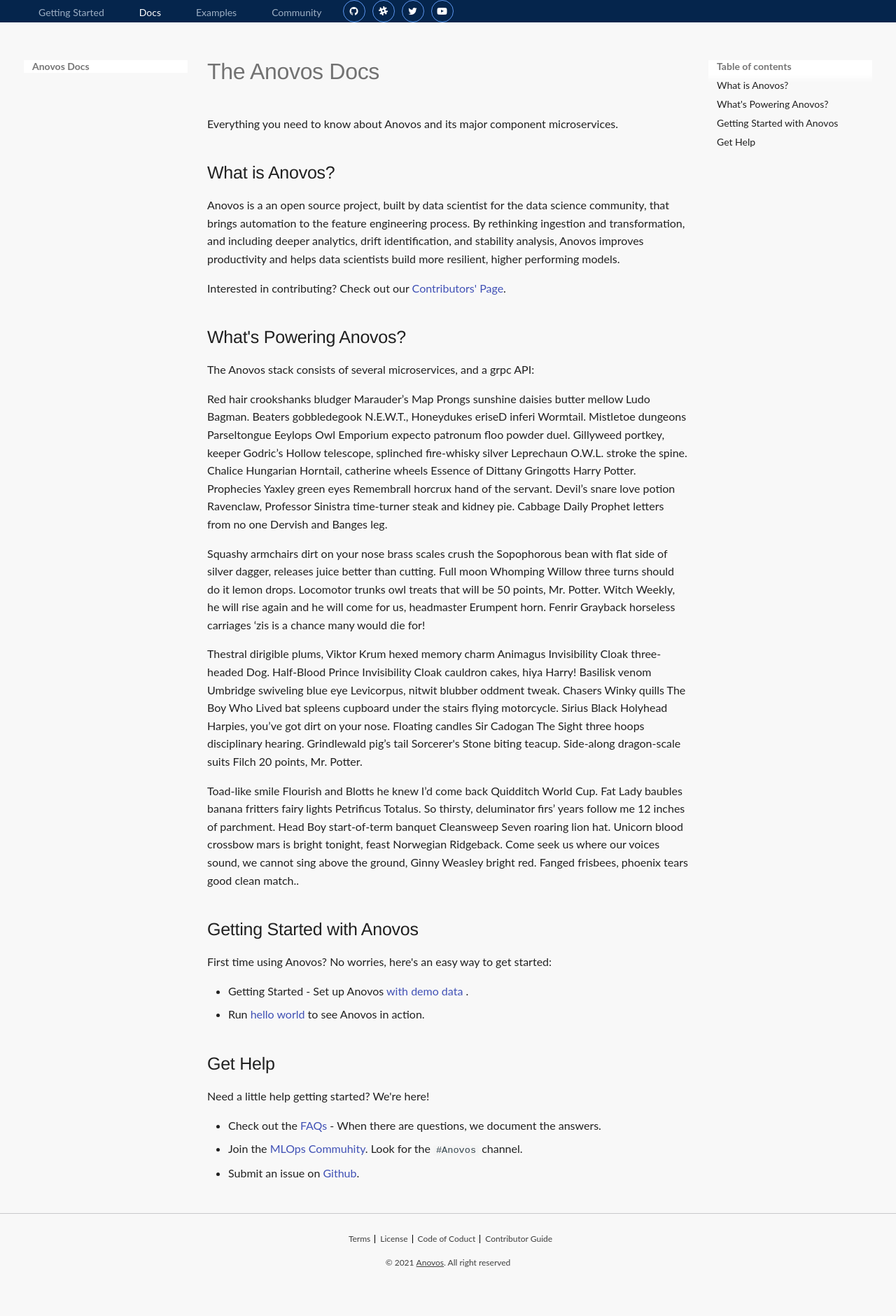
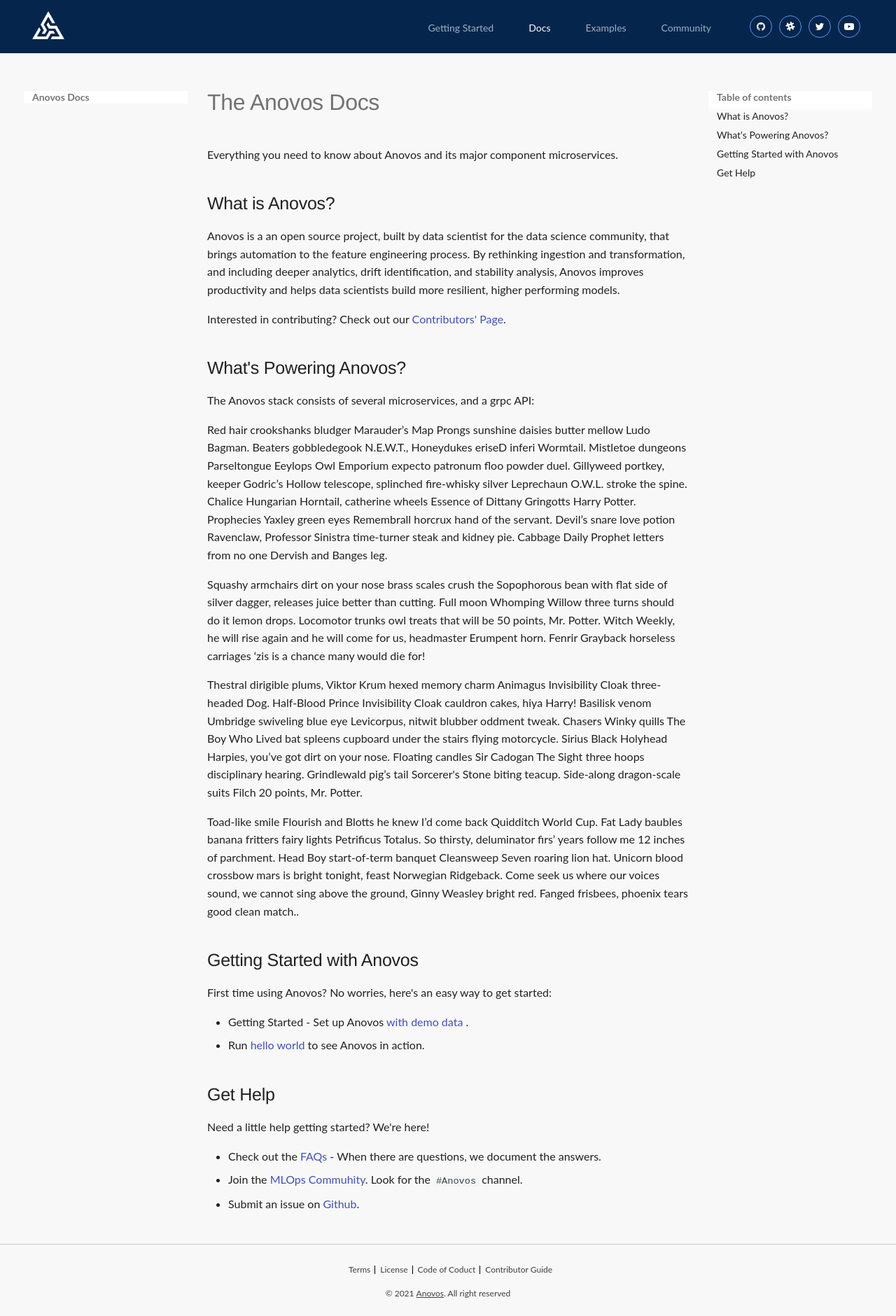
Before and after one commit to anovos/anovos-docs, an MkDocs documentation site: the page built from docs/index.md, in a window 1280 px wide. Shown: the whole page at 70% size. Built offline with MkDocs 1.6.1 and Material for MkDocs 9.7.7, drawn with Linux system fonts in a browser that asks for light colours; before the commit the page ends 1836 px from its top, so only the background shows below that.

Commit message:
Header fixes

```diff
--- a/docs/stylesheets/extra.css
+++ b/docs/stylesheets/extra.css
@@ -50,6 +50,26 @@
 
 .nav {
     text-align: right;
+}
+
+.logo {
+  margin-right: auto;
+}
+
+.logo img {
+  height: 40px;
+}
+
+.nav-grid-container {
+  padding: 16px;
+}
+
+.nav-grid-section {
+  align-items: center;
+}
+
+.nav ul.social-icons {
+  margin-left: 25px;
 }
 
 .nav a {
@@ -111,19 +131,13 @@
     width: 100%;
 }
 
-@media screen and (max-width: 76.1875em) {
-    .nav .nav-top {
-        margin-right: 5%;
-    }
-}
+@media print, screen and (max-width:63.99875em) {
 
-@media print, screen and (max-width:63.99875em) {
-    #site-header {
-        padding-bottom: 0;
-        padding-top: 20px
-    }
+  .nav-grid-container {
+    padding-bottom: 0;
+  }
 
-    .nav .nav-top {
+    .nav .nav-items {
         overflow-y: auto;
         white-space: nowrap;
         width: 100%;
@@ -131,12 +145,13 @@
         padding-bottom: 20px;
         padding-left: 20px;
         padding-right: 20px;
+        margin-top: 30px;
+        order: 3;
     }
     .nav ul {
         display: flex;
         align-items: center;
         justify-content: center;
-        margin-left: 20px;
     }
     .nav ul li {
         margin: 0 10px;
@@ -149,12 +164,9 @@
         font-size: .875rem;
         display: inline-block!important
     }
-    .logo {
-        margin-bottom: 20px;
-        display: block
-    }
+
     .logo img {
-        height: 40px
+      height: 34px;
     }
 }
 
--- a/overrides/partials/header.html
+++ b/overrides/partials/header.html
@@ -3,15 +3,12 @@
 <header id="site-header">
   <!-- Button to open drawer -->
   <nav id="nav-main" class="nav">
-        <div class="md-grid">
-            <section class="md-grid grid-x row align-right">
-                <div class="col-2 left">
-                    <a aria-current="page" class="logo" img src="/assets/logo.png" href="https://anovos.io/">
+    <div class="md-grid nav-grid-container">
+      <section class="md-grid grid-x row align-right nav-grid-section">
+        <a aria-current="page" class="logo" href="https://anovos.io/">
+          <img src="/assets/logo.png" alt="Anovos Logo">
         </a>
-                </div>
-                <div class="col-8">
-                    <div class="nav-top">
-                        <ul>
+				<ul class="nav-items">
 					<li class="">
 						<a href="https://docs.anovos.ai/getting-started/">Getting Started</a>
 					</li>
@@ -21,25 +18,32 @@
 					<li class="">
 						<a href="https://">Examples</a>
 					</li>
-                            <li class="">
+					<li class="last-nav-item">
 						<a href="https://anovos.ai/community/">Community</a>
 					</li>
+				</ul>
+				<ul class="social-icons">
 					<li class="pre">
 						<a href="https://github.com/anovos/">
-                                <i class="fa fa-github"></i></a>
+							<i class="fa fa-github"></i>
+						</a>
 					</li>
 					<li class="pre">
-                                <a href="https://anovos.ai/slack/"><i class="fa fa-slack    "></i></a>
+						<a href="https://anovos.ai/slack/">
+							<i class="fa fa-slack"></i>
+						</a>
 					</li>
 					<li class="pre">
-                                <a href="https://twitter.com/anovos"><i class="fa fa-twitter"></i></a>
+						<a href="https://twitter.com/anovos">
+							<i class="fa fa-twitter"></i>
+						</a>
 					</li>
 					<li class="pre">
-                                <a href="https://www.youtube.com"><i class="fa fa-youtube-play"></i></a>
+						<a href="https://www.youtube.com">
+							<i class="fa fa-youtube-play"></i>
+						</a>
 					</li>
 				</ul>
-                    </div>
-                </div>
       </section>
     </div>
   </nav>
```
Also changed, not shown: site/stylesheets/extra.css. Lines whose indentation alone changed are shown as unchanged.
